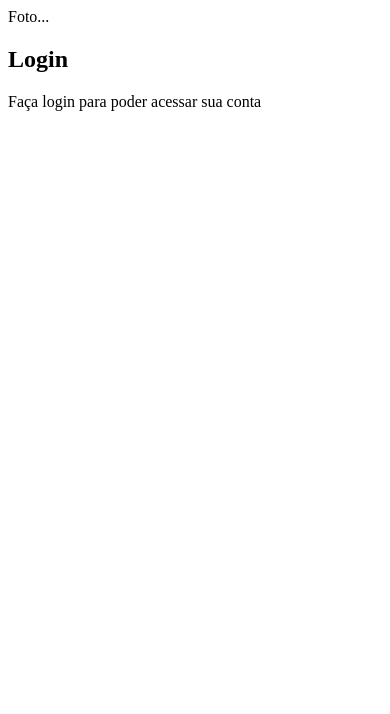
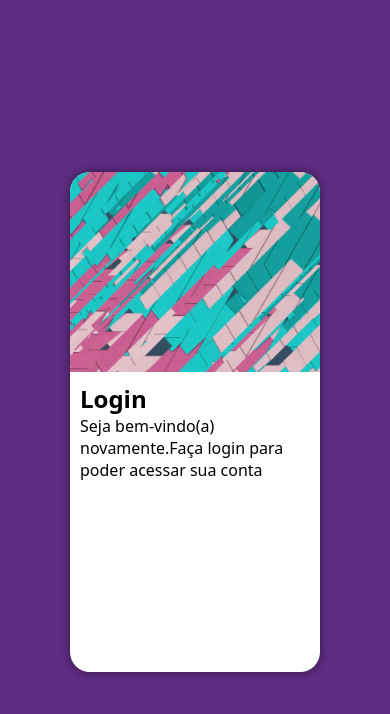
Before and after one commit to DanrleyP44/projeto-login, a plain HTML site: page index.html in a window 390 px wide. Drawn offline with Linux system fonts and the light colour scheme.

Commit message:
Estilizando página mobile

```diff
--- a/estilos/style.css
+++ b/estilos/style.css
@@ -1 +1,70 @@
 @charset "UTF-8";
+
+/*
+Paleta de cores
+Verde: #49a09d
+Lilás: #5f2c82
+*/
+
+:root {
+  --corVerde: #49a09d;
+  --corLilas: #5f2c82;
+}
+
+* {
+  font-family:
+    system-ui,
+    -apple-system,
+    BlinkMacSystemFont,
+    'Segoe UI',
+    Roboto,
+    Oxygen,
+    Ubuntu,
+    Cantarell,
+    'Open Sans',
+    'Helvetica Neue',
+    sans-serif;
+
+  padding: 0px;
+  margin: 0px;
+  box-sizing: border-box;
+}
+
+body,
+html {
+  height: 100vh;
+  width: 100vw;
+  background-color: var(--corLilas);
+}
+
+main {
+  height: 100vh;
+  width: 100vw;
+  position: relative;
+}
+
+#login {
+  width: 250px;
+  height: 500px;
+  background-color: white;
+  border-radius: 20px;
+  overflow: hidden;
+
+  position: absolute;
+  top: 50%;
+  left: 50%;
+  transform: translate(-50%, -50%);
+  box-shadow: 0px 0px 10px rgba(0, 0, 0, 0.495);
+}
+
+#login > #imagem {
+  display: block;
+  background: url('../imagens/pattern.jpg') no-repeat;
+  background-size: cover;
+  height: 200px;
+}
+
+#login > #formulario {
+  display: block;
+  padding: 10px;
+}
--- a/index.html
+++ b/index.html
@@ -8,11 +8,16 @@
   </head>
   <body>
     <main>
-      <section>
-        <div id="imagem">Foto...</div>
+      <section id="login">
+        <div id="imagem">
+          <!--Aqui vai a imagem no CSS-->
+        </div>
+
         <div id="formulario">
           <h1>Login</h1>
-          <p>Faça login para poder acessar sua conta</p>
+          <p>
+            Seja bem-vindo(a) novamente.Faça login para poder acessar sua conta
+          </p>
           <form action="login.php" method="post"></form>
         </div>
       </section>
```
